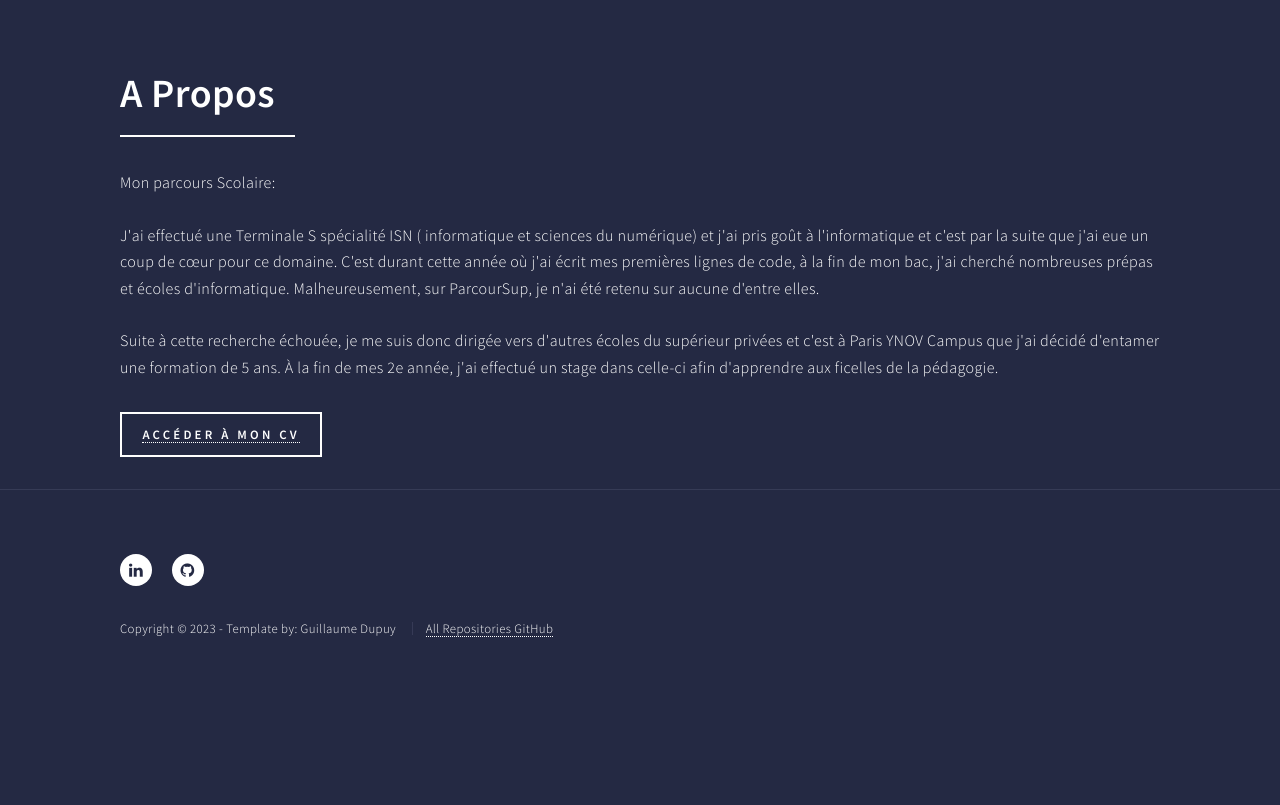
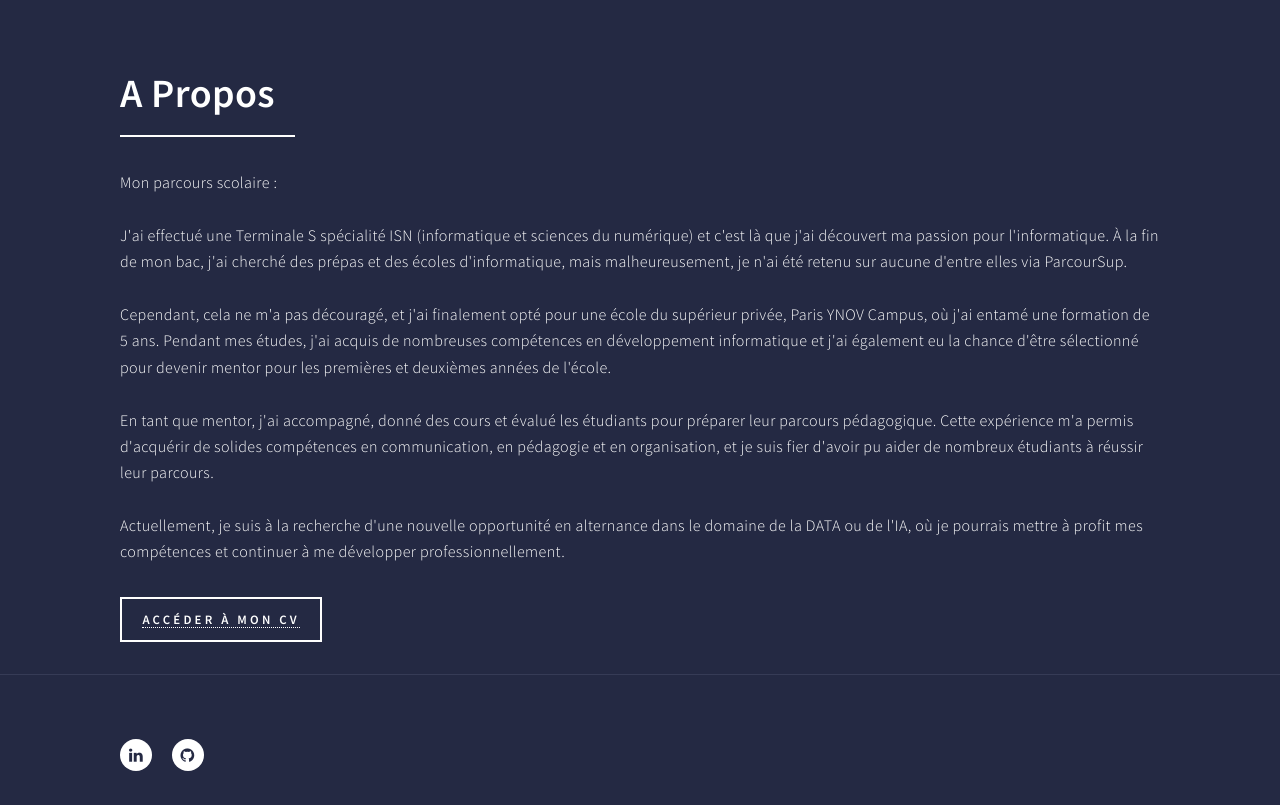
Before and after one commit to GuillaumeDupuy/Site_Portfolio, a PHP site: page /about-us in a window 1280 px wide. Shown: the part 52-857 px from the top of the page. Before the commit the page ends 689 px from the top, so only its background shows below. Run offline with PHP 8.4, Linux system fonts and the light colour scheme; some libraries are stand-ins or nearby versions.

Commit message:
update about

```diff
--- a/about-us.php
+++ b/about-us.php
@@ -9,10 +9,15 @@
 			<header class="major">
 				<h1>A Propos</h1>
 			</header>
-									<p>Mon parcours Scolaire: <br> <br>
-										J'ai effectué une Terminale S spécialité ISN ( informatique et sciences du numérique) et j'ai pris goût à l'informatique et c'est par la suite que j'ai eue un coup de cœur pour ce domaine. C'est durant cette année où j'ai écrit mes premières lignes de code, à la fin de mon bac, j'ai cherché nombreuses prépas et écoles d'informatique. Malheureusement, sur ParcourSup, je n'ai été retenu sur aucune d'entre elles.
+			<p>Mon parcours scolaire : <br> <br>
+				J'ai effectué une Terminale S spécialité ISN (informatique et sciences du numérique) et c'est là que j'ai découvert ma passion pour l'informatique. À la fin de mon bac, j'ai cherché des prépas et des écoles d'informatique, mais malheureusement, je n'ai été retenu sur aucune d'entre elles via ParcourSup.
 				<br><br>
-										Suite à cette recherche échouée, je me suis donc dirigée vers d'autres écoles du supérieur privées et c'est à Paris YNOV Campus que j'ai décidé d'entamer une formation de 5 ans. À la fin de mes 2e année, j'ai effectué un stage dans celle-ci afin d'apprendre aux ficelles de la pédagogie.</p>
+				Cependant, cela ne m'a pas découragé, et j'ai finalement opté pour une école du supérieur privée, Paris YNOV Campus, où j'ai entamé une formation de 5 ans. Pendant mes études, j'ai acquis de nombreuses compétences en développement informatique et j'ai également eu la chance d'être sélectionné pour devenir mentor pour les premières et deuxièmes années de l'école.
+				<br><br>
+				En tant que mentor, j'ai accompagné, donné des cours et évalué les étudiants pour préparer leur parcours pédagogique. Cette expérience m'a permis d'acquérir de solides compétences en communication, en pédagogie et en organisation, et je suis fier d'avoir pu aider de nombreux étudiants à réussir leur parcours.
+				<br><br>
+				Actuellement, je suis à la recherche d'une nouvelle opportunité en alternance dans le domaine de la DATA ou de l'IA, où je pourrais mettre à profit mes compétences et continuer à me développer professionnellement.
+			</p>
 			<button><a href="CV_guillaume_dupuy.pdf">Accéder à mon CV</a></button>
 
 		</div>
--- a/index.php
+++ b/index.php
@@ -27,7 +27,7 @@
 							</header>
 							<p>Je m'appelle Guillaume DUPUY, j'ai 21 ans, je suis actuellement en M1 Informatique Spécialité DATA/IA à Paris Ynov Campus.
 								Je suis passionné par l'informatique et les nouvelles technologies, je suis un autodidacte et j'aime apprendre de nouvelles choses.
-								Je participe à des CTF (Capture The Flag) en ligne et des compétitions de code tels que "Break the Code" de l'entreprise "Sopra Steria" Edition 2022 ou bien "Tech Challenger" Edition 2023.
+								Je participe à des CTF (Capture The Flag) en ligne et des compétitions de code tels que "Break the Code" de l'entreprise "Sopra Steria" Edition 2022 ou bien "Tech Challenger" Edition 2023, HackY'nov 2023 & HackDay 2023 avec l'équipe <a href="https://guillaumedupuy.fr/smep">SMEP</a>.
 							</p>
 							<ul class="actions">
 								<li><a href="about-us" class="button next">Read more</a></li>
```
Lines whose indentation alone changed are shown as unchanged.
